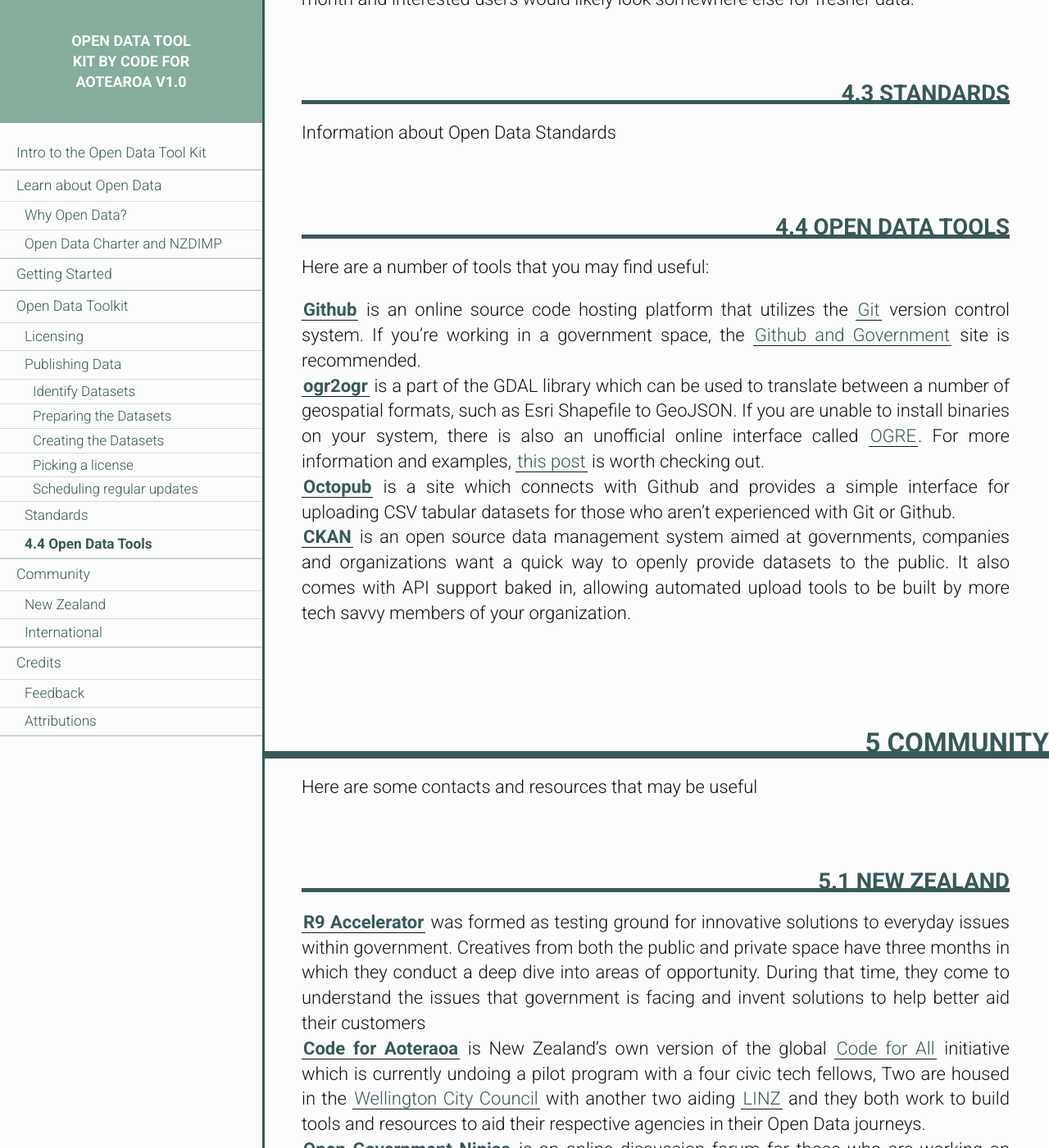
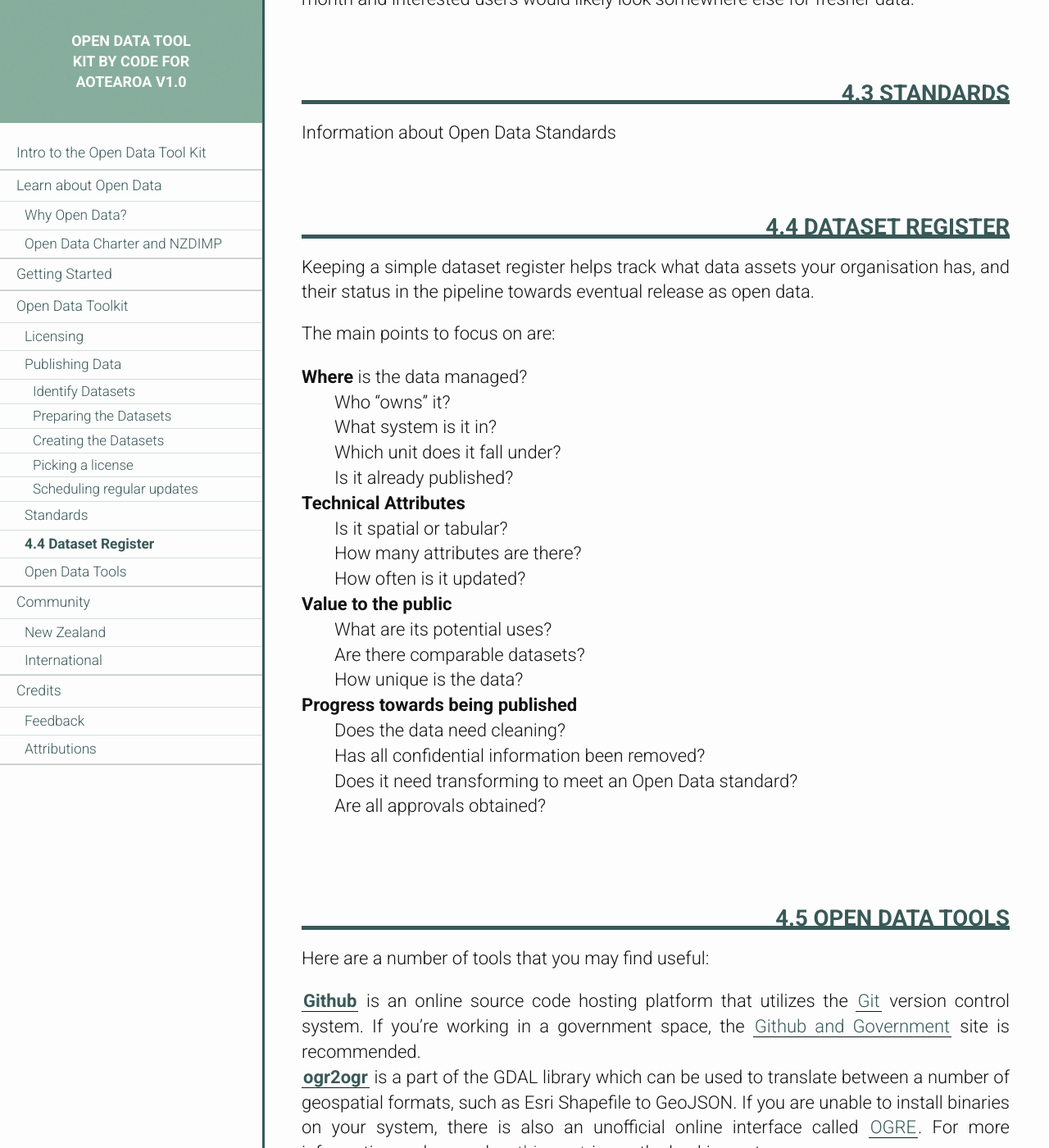
Before and after one commit to codeforaotearoa/opendata-toolkit, a Jekyll site: the page docs/index.html, which Jekyll copies as it is, in a window 1280 px wide and 1400 px high, scrolled down 12131 px. Shown: the whole window at 82% size. Built offline with Jekyll 4.4.1, drawn with Linux system fonts in a browser that asks for light colours.

Commit message:
Added dataset register

```diff
--- a/docs/index.html
+++ b/docs/index.html
@@ -98,6 +98,16 @@
 
                     <li class="parent">
                         <a href="#standards">Standards</a>
+
+                            <ul>
+
+
+                            </ul>
+
+                    </li>
+
+                    <li class="parent">
+                        <a href="#dataset-register">Dataset Register</a>
 
                             <ul>
 
@@ -697,6 +707,52 @@
 
 
 
+        <section id="dataset-register" class="h2">
+
+                    <h2>Dataset Register</h2>
+
+
+            <p>Keeping a simple dataset register helps track what data assets your organisation has, and their status in the pipeline towards eventual release as open data.</p>
+
+<p>The main points to focus on are:</p>
+
+<ul>
+  <li><strong>Where</strong> is the data managed?
+    <ul>
+      <li>Who “owns” it?</li>
+      <li>What system is it in?</li>
+      <li>Which unit does it fall under?</li>
+      <li>Is it already published?</li>
+    </ul>
+  </li>
+  <li><strong>Technical Attributes</strong>
+    <ul>
+      <li>Is it spatial or tabular?</li>
+      <li>How many attributes are there?</li>
+      <li>How often is it updated?</li>
+    </ul>
+  </li>
+  <li><strong>Value to the public</strong>
+    <ul>
+      <li>What are its potential uses?</li>
+      <li>Are there comparable datasets?</li>
+      <li>How unique is the data?</li>
+    </ul>
+  </li>
+  <li><strong>Progress towards being published</strong>
+    <ul>
+      <li>Does the data need cleaning?</li>
+      <li>Has all confidential information been removed?</li>
+      <li>Does it need transforming to meet an Open Data standard?</li>
+      <li>Are all approvals obtained?</li>
+    </ul>
+  </li>
+</ul>
+
+        </section>
+
+
+
         <section id="open-data-tools" class="h2">
 
                     <h2>Open Data Tools</h2>
```
Also changed, not shown: _entries/04 Toolkit/dataset-register.md (added, +34 -0 lines), _entries/04 Toolkit/tools.md (+1 -1 lines).
